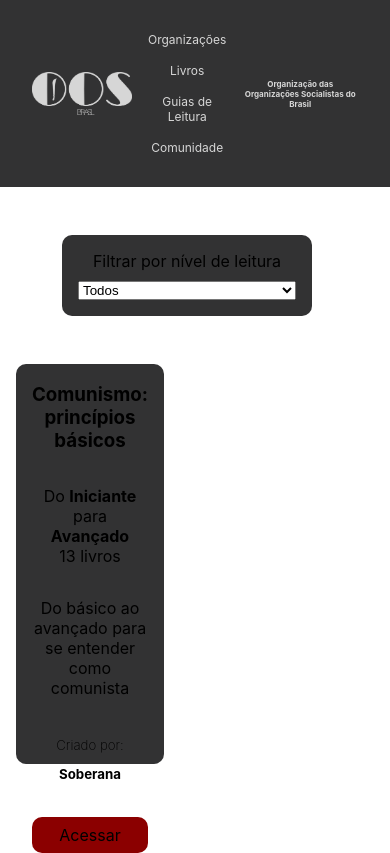
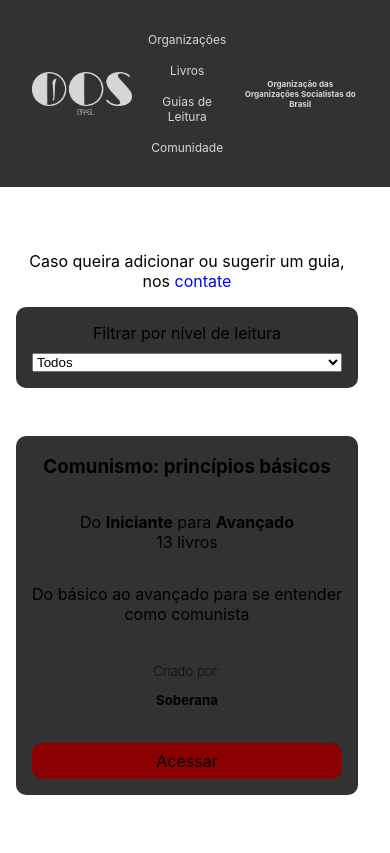
Before and after one commit to alexisxz/oos-brasil, a Next.js app: page /guias-de-leitura in a window 390 px wide. Built offline with nearby package versions, Linux system fonts and the light colour scheme.

Commit message:
fix: responsive mobile

```diff
--- a/src/pages/guias-de-leitura/index.tsx
+++ b/src/pages/guias-de-leitura/index.tsx
@@ -4,6 +4,7 @@ import styles from '../../styles/Home.module.css'
 import React, { useEffect, useState } from 'react'
 import ReadingGuideCard from '../../components/ReadingGuideCard'
 import { data, GuiaDeLeitura } from '../../data/guiasDeLeitura'
+import Link from 'next/link'
 
 
 export default function ReadingGuide() {
@@ -41,7 +42,8 @@ export default function ReadingGuide() {
 
                 <main className={styles.main}>
                     <div className={styles.mainDiv}>
-                        <div className={styles.booksFilter}>
+                        <p style={{ textAlign: 'center' }}>Caso queira adicionar ou sugerir um guia, nos <Link style={{ color: 'blue' }} href='/comunidade'>contate</Link></p>
+                        <div className={styles.readingGuideFilters}>
                             <label>Filtrar por nível de leitura</label>
                             <select name='level' value={filters.level} onChange={handleOnChange}>
                                 <option value="all">Todos</option>
--- a/src/pages/livros/index.tsx
+++ b/src/pages/livros/index.tsx
@@ -8,6 +8,7 @@ import { Book } from '../../types/Book'
 import { collection, getDocs } from 'firebase/firestore'
 import { database } from '../../firebase'
 import Pagination from '../../components/Pagination'
+import Link from 'next/link'
 
 export default function Livros() {
     const databaseRef = collection(database, 'books')
@@ -108,7 +109,7 @@ export default function Livros() {
 
                 <main className={styles.main}>
                     <div className={styles.mainDiv}>
-
+                        <p style={{ textAlign: 'center' }}>Caso não tenha o livro que deseja, nos <Link style={{ color: 'blue' }} href='/comunidade'>contate</Link></p>
                         <div className={styles.booksFilter}>
                             <label>Buscar por título</label>
                             <input type="text" name='title' onChange={(e) => handleOnChange(e)} />
--- a/src/styles/Home.module.css
+++ b/src/styles/Home.module.css
@@ -100,7 +100,6 @@
   display: flex;
   flex-direction: column;
   gap: 10px;
-  width: 250px;
 }
 
 /* Organization Card */
@@ -198,7 +197,16 @@
   margin-bottom: 1rem;
   display: flex;
   flex-direction: column;
+}
 
+.readingGuideFilters {
+  padding: 1rem;
+  background-color: #323233;
+  border-radius: 10px;
+  margin-bottom: 1rem;
+  display: flex;
+  flex-direction: column;
+  gap: 10px;
 }
 
 .readingGuideCard a {
@@ -292,6 +300,7 @@
     width: 100%;
   }
 
+
   /* Sidebar Page Mobile */
   .sidebar {
     display: flex;
@@ -329,4 +338,44 @@
     flex-direction: column;
     align-items: center;
   }
+
+  /* BookCard Mobile */
+  .bookCard {
+    flex-direction: column;
+    align-items: center;
+    text-align: center;
+    justify-items: center;
+    height: auto;
+  }
+
+  .bookCard img {
+    width: auto;
+    height: 100px;
+    object-fit: contain;
+  }
+
+  .bookInfos {
+    display: flex;
+    flex-direction: column;
+    align-items: center;
+  }
+
+  .bookBtnWrapper {
+    justify-content: center;
+  }
+
+  /* Reading Guide Page */
+  .readingGuideDiv {
+    grid-template-columns: 1fr;
+  }
+
+  /* ReadingGuideCard */
+  .readingGuideCard {
+    max-width: none;
+  }
+
+  /* Comunidade Page */
+  .communitiesDiv {
+    grid-template-columns: 1fr;
+  }
 }
```
